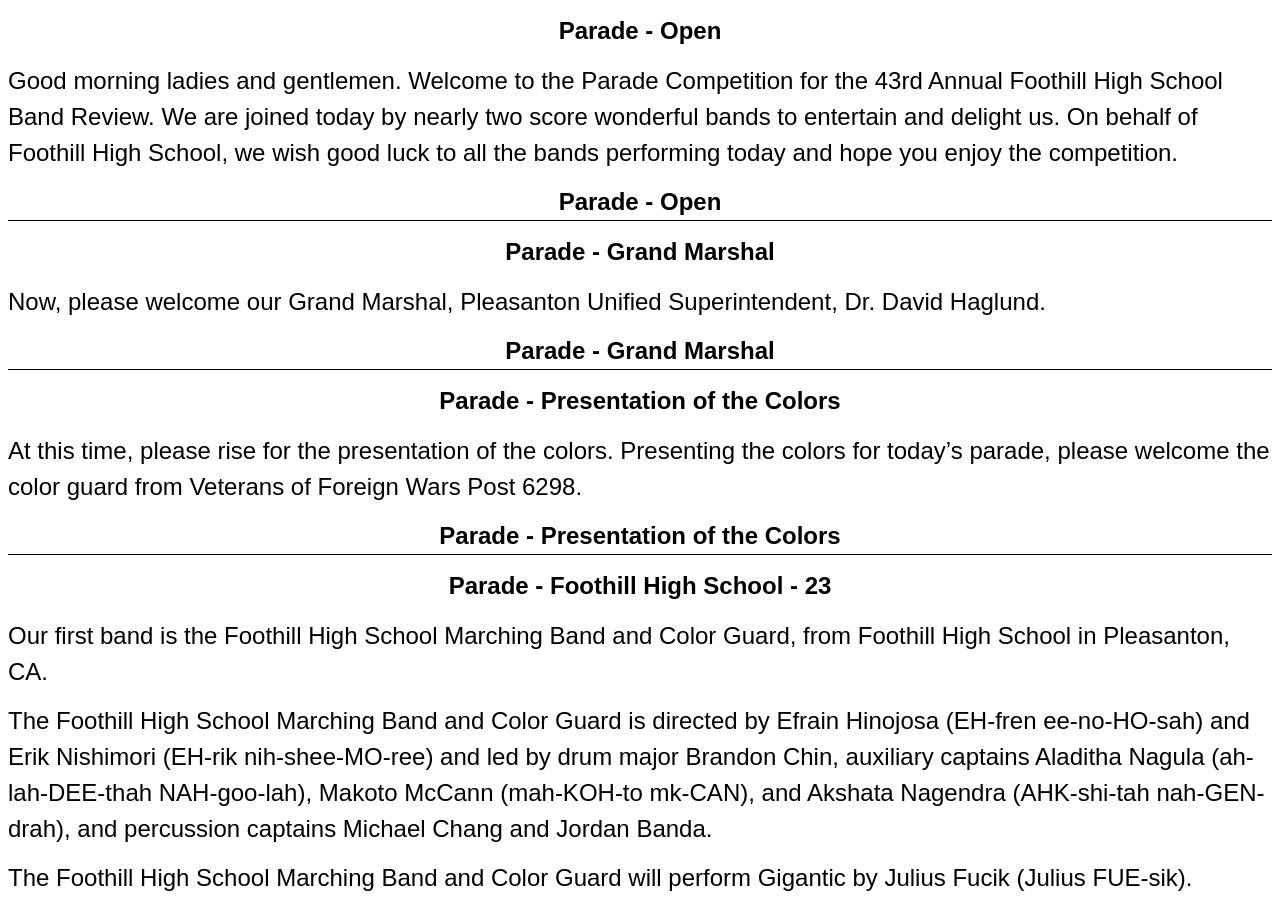
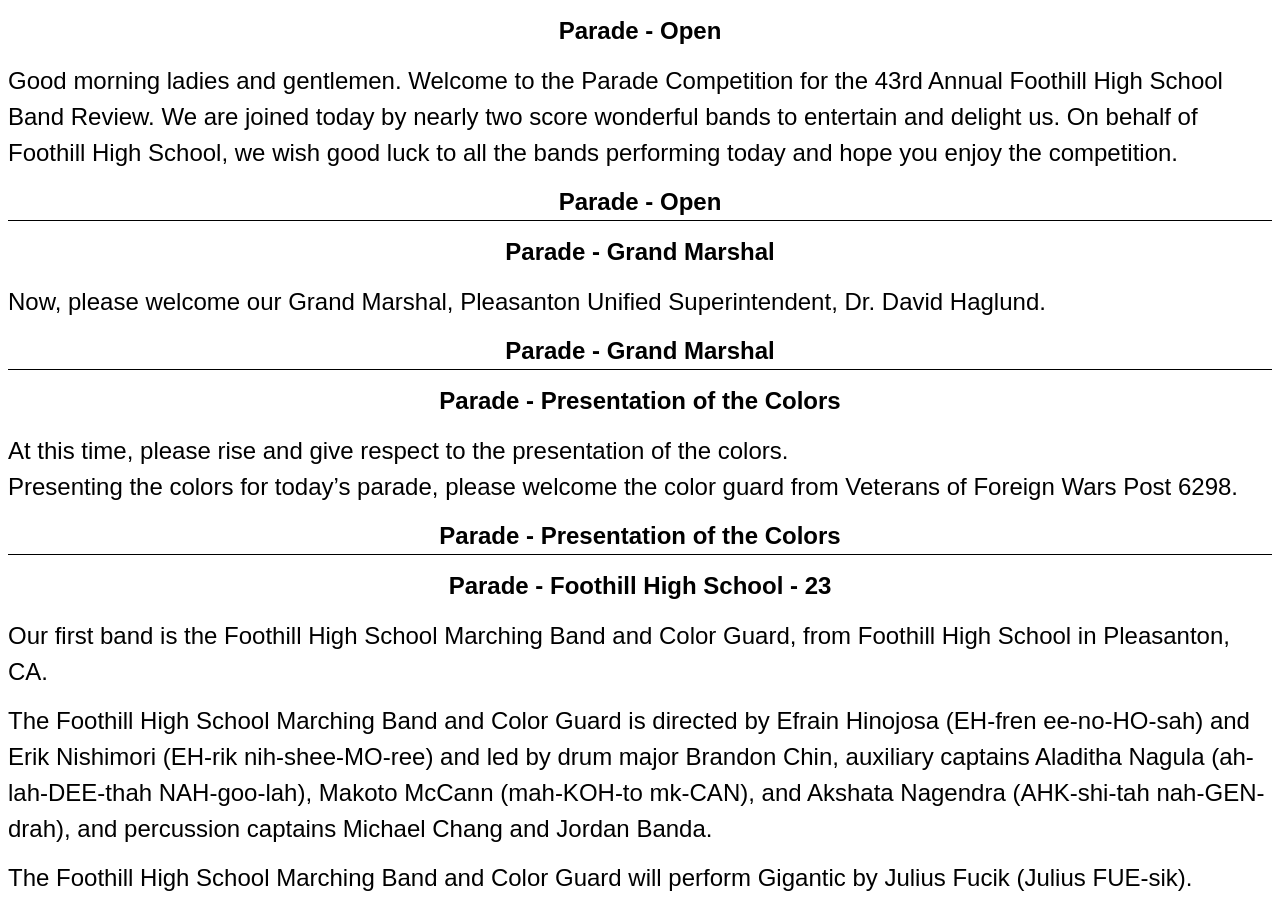
Before and after one commit to ericberdahl/band-review, a Jekyll site: the page built from parade.html, in a window 1280 px wide and 900 px high. Built offline with Jekyll 4.4.1, drawn with Linux system fonts in a browser that asks for light colours.

Commit message:
Added line break in presentation of the colors.

```diff
--- a/parade.html
+++ b/parade.html
@@ -26,7 +26,7 @@ css:
 <div class="page">
     <div class="header">Parade - Presentation of the Colors</div>
     <div>
-        At this time, please rise for the presentation of the colors.
+        At this time, please rise and give respect to the presentation of the colors.<br>
         Presenting the colors for today’s parade, please welcome {{site.data.parade.colors}}.
     </div>
     <div class="footer">Parade - Presentation of the Colors</div>
```
